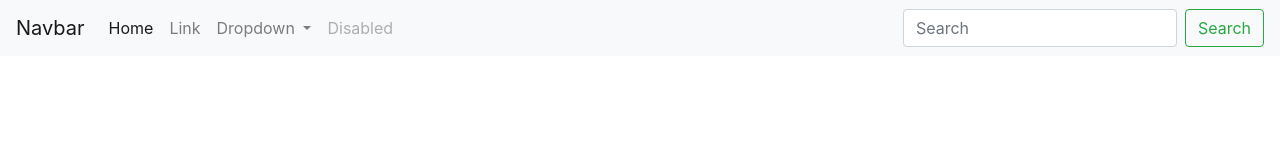
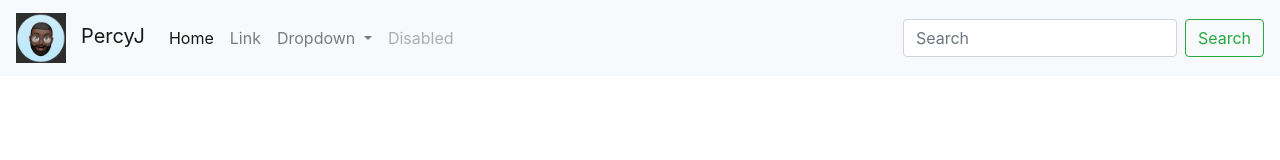
Before and after one commit to PercyJacks/Bootstrap-Portfolio, a plain HTML site: page index.html in a window 1280 px wide. Drawn offline with nearby package versions, Linux system fonts and the light colour scheme.

Commit message:
Add avatar and name to navbar

```diff
--- a/assets/css/style.css
+++ b/assets/css/style.css
@@ -0,0 +1,7 @@
+/* Navigation bar */
+
+/* General */
+.navbar-brand img {
+  padding-right: 15px;
+  width: 65px;
+}
--- a/index.html
+++ b/index.html
@@ -16,7 +16,7 @@
 <body>
   <!-- main logo / nav -->
   <nav class="navbar navbar-expand-lg navbar-light bg-light">
-    <a class="navbar-brand" href="#">Navbar</a>
+    <a class="navbar-brand" href="#"><img src="./assets/images/avatar.png" alt="Avatar of Percy Jacks">PercyJ</a>
     <button class="navbar-toggler" type="button" data-toggle="collapse" data-target="#navbarSupportedContent" aria-controls="navbarSupportedContent" aria-expanded="false" aria-label="Toggle navigation">
       <span class="navbar-toggler-icon"></span>
     </button>
```
